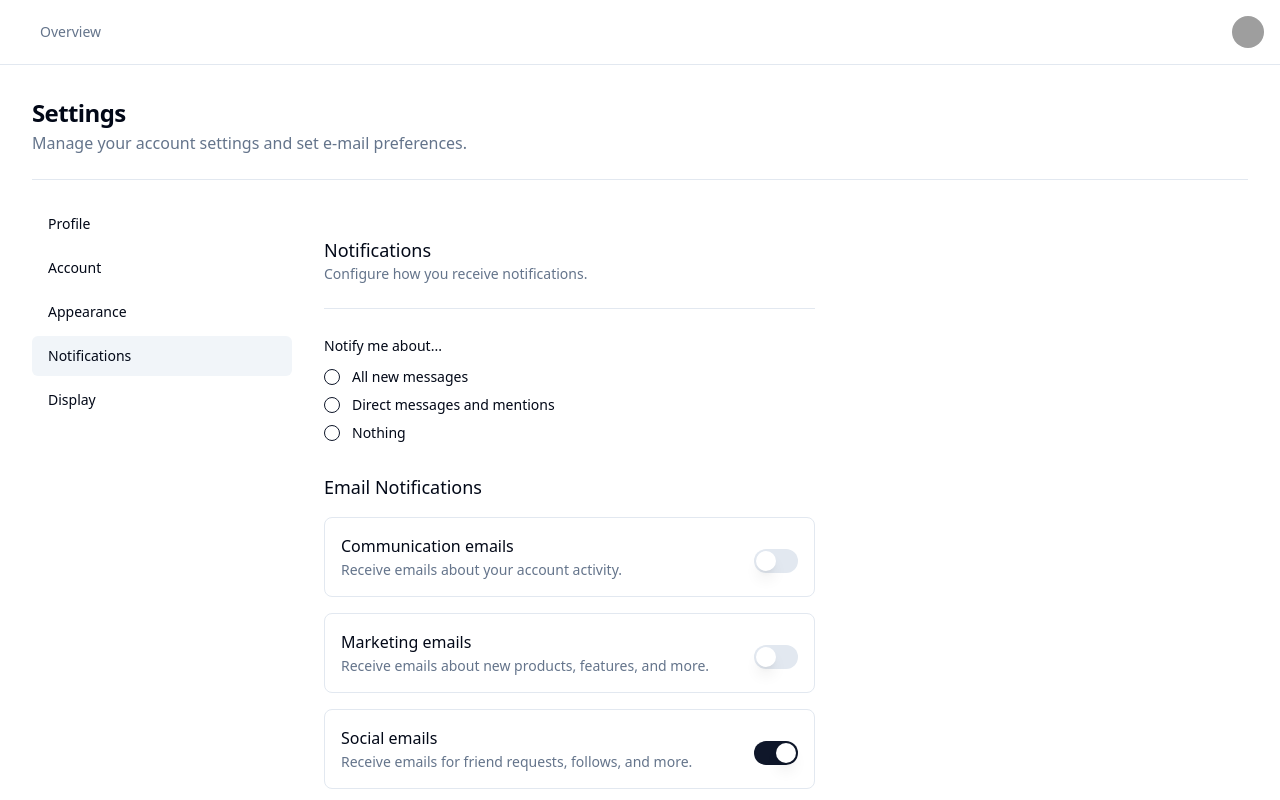
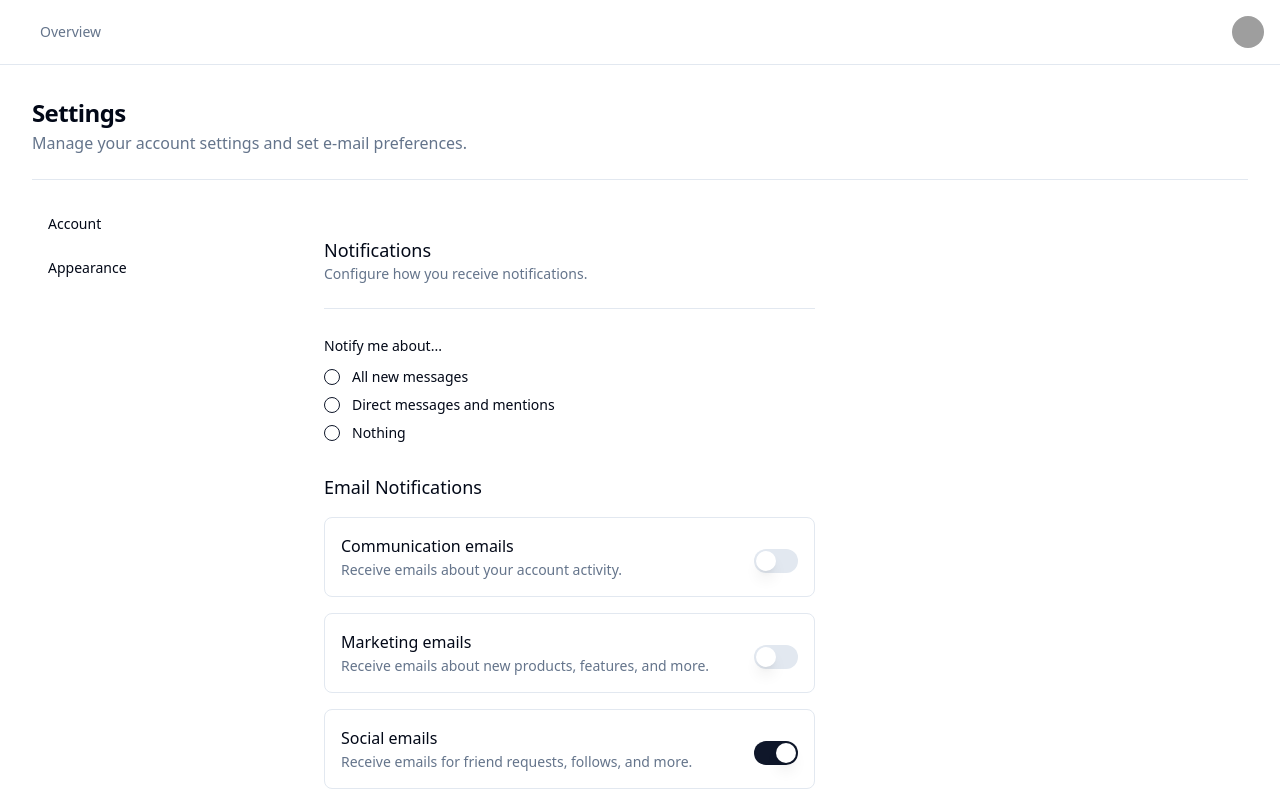
Before and after one commit to princecodes247/veldora--client, a Next.js app: page /settings/notifications in a window 1280 px wide. Shown: the top 800 px of the page. Built offline with nearby package versions, Linux system fonts and the light colour scheme; grey boxes are pictures that could not be loaded; what prettier-plugin-tailwindcss would draw is missing.

Commit message:
update settings

```diff
--- a/components/settings/ProfileForm.tsx
+++ b/components/settings/ProfileForm.tsx
@@ -25,6 +25,8 @@ import {
   SelectValue,
 } from "@/components/ui/select";
 import { Textarea } from "@/components/ui/textarea";
+import { useQuery } from "@tanstack/react-query";
+import useUser from "@/hooks/useUser";
 // import { toast } from "@/components/ui/use-toast"
 
 const profileFormSchema = z.object({
@@ -84,6 +86,10 @@ export function ProfileForm() {
     //   ),
     // })
   }
+
+  const user = useUser({
+
+  })
 
   return (
     <Form {...form}>
--- a/layouts/Settings.layout.tsx
+++ b/layouts/Settings.layout.tsx
@@ -5,25 +5,17 @@ import { SidebarNav } from "@/components/settings/SettingsSidebarNav";
 
 const sidebarNavItems = [
   {
-    title: "Profile",
+    title: "Account",
     href: "/settings",
-  },
-  {
-    title: "Account",
-    href: "/settings/account",
   },
   {
     title: "Appearance",
     href: "/settings/appearance",
   },
-  {
-    title: "Notifications",
-    href: "/settings/notifications",
-  },
-  {
-    title: "Display",
-    href: "/settings/display",
-  },
+  // {
+  //   title: "Notifications",
+  //   href: "/settings/notifications",
+  // },
 ];
 
 interface SettingsLayoutProps {
--- a/pages/settings/account/index.tsx
+++ /dev/null
@@ -1,21 +0,0 @@
-import { AccountForm } from "@/components/settings/AccountForm";
-import { Separator } from "@/components/ui/separator";
-import SettingsLayout from "@/layouts/Settings.layout";
-
-export default function SettingsAccountPage() {
-  return (
-    <SettingsLayout>
-      <div className="space-y-6">
-        <div>
-          <h3 className="text-lg font-medium">Account</h3>
-          <p className="text-sm text-muted-foreground">
-            Update your account settings. Set your preferred language and
-            timezone.
-          </p>
-        </div>
-        <Separator />
-        <AccountForm />
-      </div>
-    </SettingsLayout>
-  );
-}
--- a/pages/settings/display/index.tsx
+++ /dev/null
@@ -1,20 +0,0 @@
-import { DisplayForm } from "@/components/settings/DisplayForm";
-import { Separator } from "@/components/ui/separator";
-import SettingsLayout from "@/layouts/Settings.layout";
-
-export default function SettingsDisplayPage() {
-  return (
-    <SettingsLayout>
-      <div className="space-y-6">
-        <div>
-          <h3 className="text-lg font-medium">Display</h3>
-          <p className="text-sm text-muted-foreground">
-            Turn items on or off to control what&apos;s displayed in the app.
-          </p>
-        </div>
-        <Separator />
-        <DisplayForm />
-      </div>
-    </SettingsLayout>
-  );
-}
--- a/pages/settings/index.tsx
+++ b/pages/settings/index.tsx
@@ -7,9 +7,9 @@ export default function SettingsProfilePage() {
     <SettingsLayout>
       <div className="space-y-6">
         <div>
-          <h3 className="text-lg font-medium">Profile</h3>
+          <h3 className="text-lg font-medium">Account</h3>
           <p className="text-sm text-muted-foreground">
-            This is how others will see you on the site.
+            The details of your veldora account
           </p>
         </div>
         <Separator />
```
